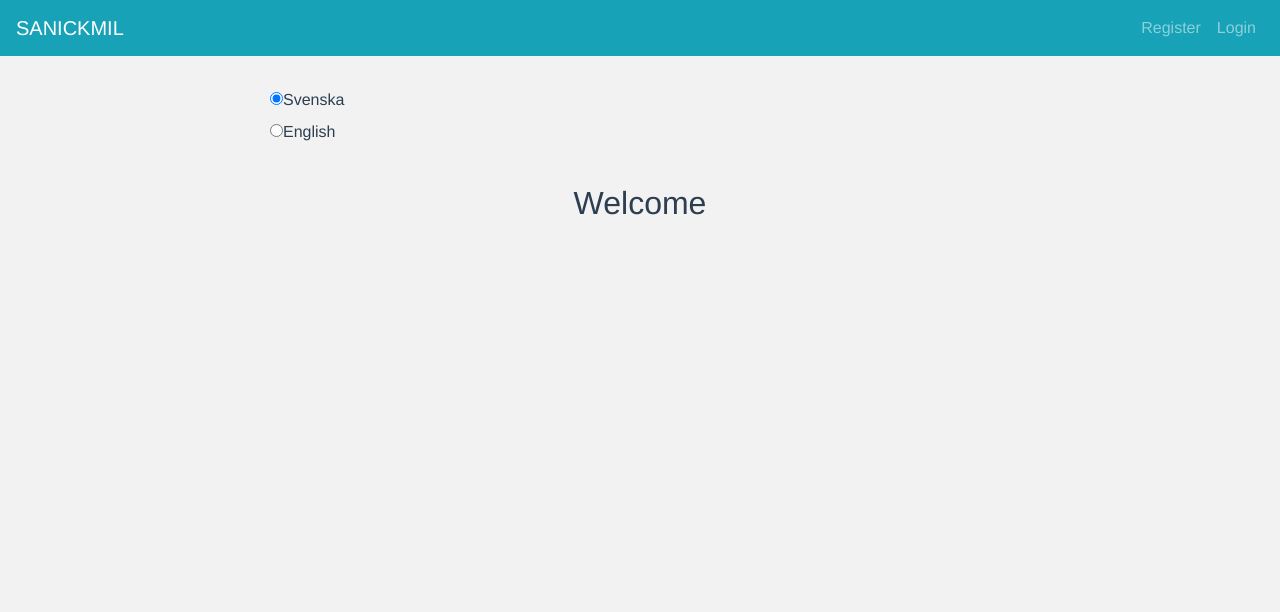
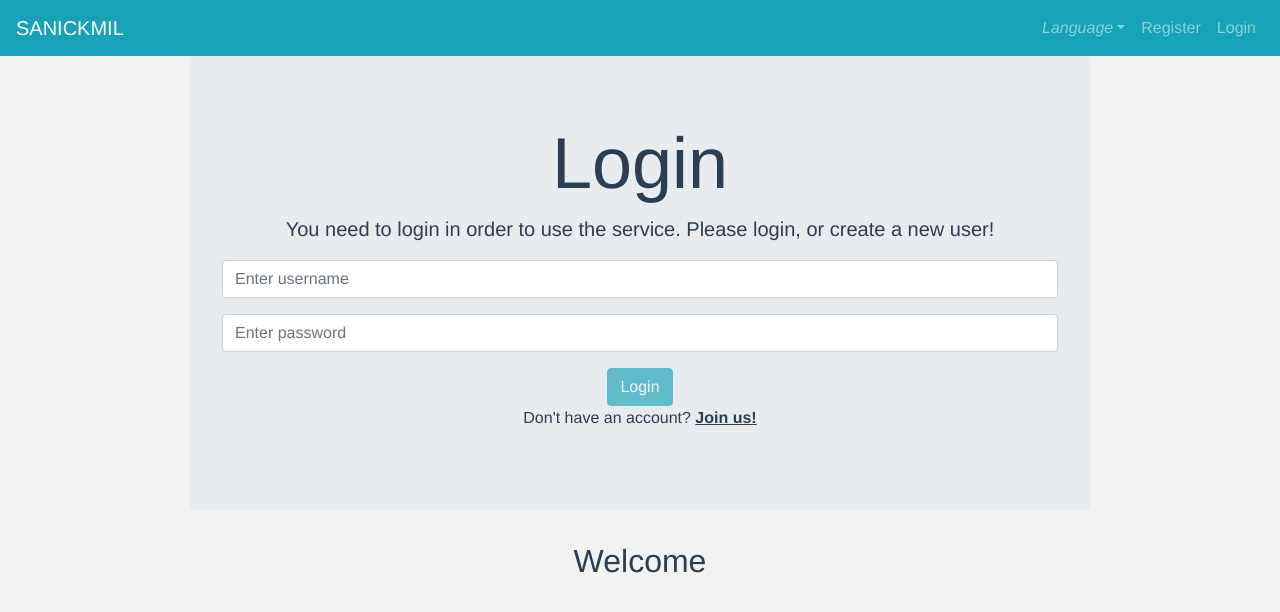
Before and after one commit to plytagalvisx/sanickmil-se.kth.iv1201.grupp1, a Vue app in the folder client/: page /login in a window 1280 px wide. Shown: the top 612 px of the page. Built offline with nearby package versions, Linux system fonts and the light colour scheme.

Commit message:
translations work, needs to increase dictionary though

```diff
--- a/client/src/App.vue
+++ b/client/src/App.vue
@@ -2,8 +2,7 @@
   <div id="app">
     <HeaderComponent v-on:displayFlash="displayFlash" />
     <main>
-      <!-- <router-view v-on:displayFlash="displayFlash"/> -->
-      <LanguagePickerComponent></LanguagePickerComponent>
+      <router-view v-on:displayFlash="displayFlash"/>
       <FlashMessageComponent v-if="showFlash" :flashMessage="flashMessage" :type="flashType"/>
 
       <h2>{{ 'lbl-welcome' | translate }}</h2>
@@ -14,13 +13,11 @@
 <script>
 import HeaderComponent from './components/HeaderComponent'
 import FlashMessageComponent from './components/FlashMessageComponent'
-import LanguagePickerComponent from './components/LanguagePickerComponent'
 
 export default {
   components: {
     HeaderComponent,
     FlashMessageComponent,
-    LanguagePickerComponent,
   },
   data() {
     return {
--- a/client/src/assets/localization/lang-en.js
+++ b/client/src/assets/localization/lang-en.js
@@ -2,4 +2,5 @@ export default {
     'lbl-welcome': 'Welcome',
     'lbl-cancel': 'Cancel',
     'lbl-confirm': 'Confirm',
+    'lbl-language': 'Language',
   }
--- a/client/src/assets/localization/lang-se.js
+++ b/client/src/assets/localization/lang-se.js
@@ -2,4 +2,5 @@ export default {
     'lbl-welcome': 'Välkommen',
     'lbl-cancel': 'Avbryt',
     'lbl-confirm': 'Bekräfta',
+    'lbl-language': 'Språk',
   }
--- a/client/src/components/HeaderComponent.vue
+++ b/client/src/components/HeaderComponent.vue
@@ -10,6 +10,8 @@
 
       <!-- Right aligned nav items -->
       <b-navbar-nav class="ml-auto">
+
+        <LanguagePickerComponent></LanguagePickerComponent>
 
         <b-nav-item-dropdown right v-if="loggedIn">
           <!-- Using button-content slot -->
@@ -30,7 +32,11 @@
 
 <script>
   import {mapState, mapActions} from 'vuex'
+  import LanguagePickerComponent from './LanguagePickerComponent.vue'
   export default {
+    components:{
+      LanguagePickerComponent,
+    },
     name: 'HeaderComponent',
     computed: {
       ...mapState('userModule', ['user']),
--- a/client/src/components/LanguagePickerComponent.vue
+++ b/client/src/components/LanguagePickerComponent.vue
@@ -1,14 +1,21 @@
 <template>
-  <div class="language-selector">
-    <div v-for ="(language, index) in availableLanguages" :key="index">
-      <input type="radio" :id="language.id" :value="language.id" v-model="selectedLanguage">
-      <label :for="language.id">{{language.label}}</label>
-    </div>
-  </div>
+
+
+
+
+    <b-nav-item-dropdown right>
+          <template slot="button-content">
+            <em>{{'lbl-language' | translate}}</em>
+          </template>
+        <b-dropdown-item @click="changeLanguage(language.id)" v-for="language in availableLanguages" :key="language.id" :id="language.id" :value="language.id" v-model="selectedLanguage">{{language.label}}</b-dropdown-item>
+    </b-nav-item-dropdown>
 </template>
 
 <script>
-  import {mapGetters, mapActions} from 'vuex'
+  import {
+    mapGetters,
+    mapActions
+  } from 'vuex'
   import languages from '../assets/localization/languages';
 
   export default {
@@ -18,7 +25,7 @@
       }
     },
     computed: {
-      ...mapGetters('languageModule',['currentLanguage']),
+      ...mapGetters('languageModule', ['currentLanguage']),
       selectedLanguage: {
         get() {
           return this.currentLanguage;
@@ -32,13 +39,12 @@
       ...mapActions('languageModule', [
         'setCurrentLanguage'
       ]),
+    changeLanguage(param){
+      this.setCurrentLanguage(param);
+    }
     }
   };
 </script>
 
 <style scoped>
-.language-selector {
-  text-align: left;
-  padding: 2rem 5rem;
-}
 </style>
--- a/client/src/services/TranslateService.js
+++ b/client/src/services/TranslateService.js
@@ -1,15 +1,15 @@
-// import store from '../store';
+import store from '../store';
 import dictionary from '../assets/localization';
 // import { mapState } from 'vuex';
 
 
 export default {
   // computed: {
-  //   ...mapState('userModule', ['currentLanguage']),
+  //   ...mapState('languageModule', ['currentLanguage']),
   // },
   translate (key) {
     //get current language from vuex state
-    const currentLanguage = 'en'
+    const currentLanguage = store.state.languageModule.currentLanguage
     // eslint-disable-next-line
     console.log("Current key: ", key)
     return dictionary[currentLanguage][key]
--- a/client/src/store.js
+++ b/client/src/store.js
@@ -113,7 +113,7 @@ const applicationModule = {
 const languageModule = {
   namespaced: true,
   state: {
-    currentLanguage: languages[0].id
+    currentLanguage: languages[1].id
   },
   getters: {
     currentLanguage: state => state.currentLanguage,
```
Lines whose indentation alone changed are shown as unchanged.
